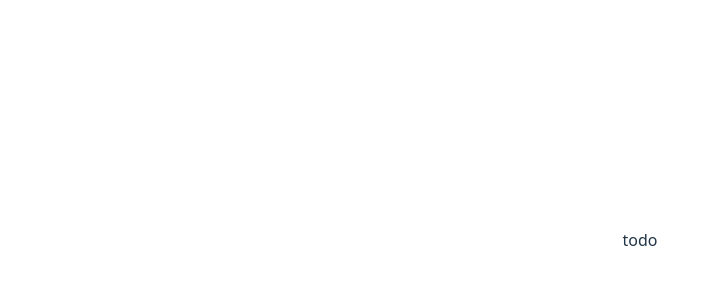
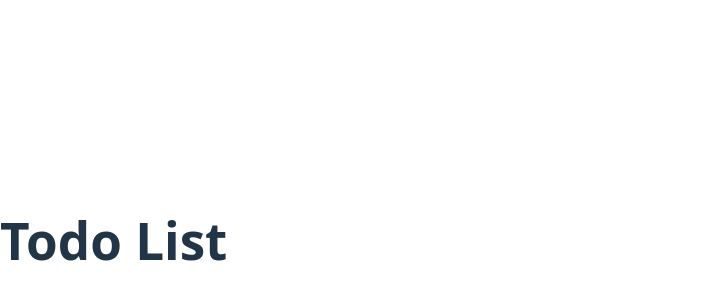
Before and after one commit to COW-edu/COW-WEB-DEEPDIVE-5th, a React (Vite) app in the folder Todo/심유진/todo/: page / in a window 1280 px wide. Shown: the part 160-460 px from the top of the page, without its empty margins (0-719 px from the left). Built offline with nearby package versions, Linux system fonts and the light colour scheme.

Commit message:
feat : context 정의

```diff
--- a/Todo/심유진/todo/src/App.tsx
+++ b/Todo/심유진/todo/src/App.tsx
@@ -1,12 +1,23 @@
-import { useState } from "react";
-import reactLogo from "./assets/react.svg";
-import viteLogo from "/vite.svg";
-import "./App.css";
+import React, { useReducer } from "react";
+import {
+  TodoStateContext,
+  TodoDispatchContext,
+  todoReducer,
+  initialState,
+} from "./context/TodoContext";
 
 function App() {
-  const [count, setCount] = useState(0);
+  const [state, dispatch] = useReducer(todoReducer, initialState);
 
-  return <>todo</>;
+  return (
+    <TodoStateContext.Provider value={state}>
+      <TodoDispatchContext.Provider value={dispatch}>
+        <div>
+          <h1>Todo List</h1>
+        </div>
+      </TodoDispatchContext.Provider>
+    </TodoStateContext.Provider>
+  );
 }
 
 export default App;
--- /dev/null
+++ b/Todo/심유진/todo/src/context/TodoContext.tsx
@@ -0,0 +1,17 @@
+import { createContext } from "react";
+
+export const TodoStateContext = createContext(null);
+export const TodoDispatchContext = createContext(null);
+
+export const initialState = {
+  todos: [],
+};
+
+export const todoReducer = (state, action) => {
+  switch (action.type) {
+    case "add todo":
+      return { todos: [...state.todos, action.payload] };
+    default:
+      return state;
+  }
+};
```
